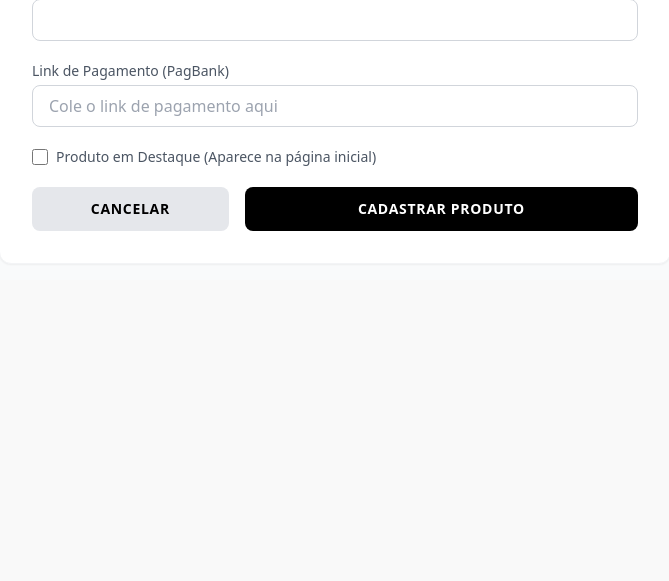
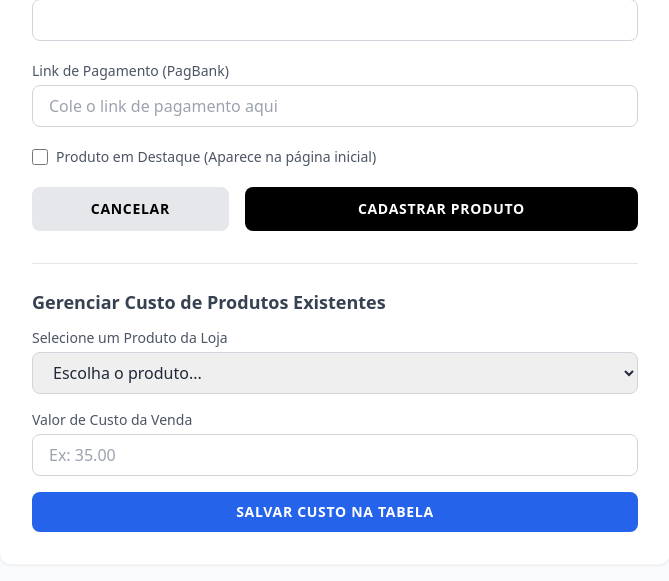
Before and after one commit to mkmayk11/story, a Flask app: page /admin/add_product in a window 1280 px wide. Shown: the part 762-1343 px from the top of the page, without its empty margins (305-974 px from the left). Before the commit the page ends 993 px from the top, so only its background shows below. Run offline with Flask 3, Linux system fonts and the light colour scheme; a user stored in the database is signed in; data that the repository does not hold is empty; some libraries are stand-ins or nearby versions.

Commit message:
Enhance add_product.html with cost management section
Added a section to manage existing product costs below the product registration form.

```diff
--- a/templates/add_product.html
+++ b/templates/add_product.html
@@ -75,5 +75,30 @@
             </button>
         </div>
     </form>
+
+    <!-- --- BARRA DE OPÇÕES DE CUSTO LOGO ABAIXO DO BOTÃO DE CADASTRAR --- -->
+    <div class="mt-8 pt-6 border-t border-gray-200">
+        <h3 class="text-lg font-semibold mb-3 text-gray-700">Gerenciar Custo de Produtos Existentes</h3>
+        <form method="POST" action="{{ url_for('add_product') }}" class="space-y-4">
+            <div>
+                <label class="block text-sm text-gray-600 mb-1">Selecione um Produto da Loja</label>
+                <select name="produto_selecionado_id" class="w-full border border-gray-300 rounded-lg px-4 py-2 focus:outline-none focus:ring-2 focus:ring-blue-500">
+                    <option value="" disabled selected>Escolha o produto...</option>
+                    {% for p in produtos %}
+                        <option value="{{ p.id }}">{{ p.nome }} (Atual: R$ {{ "%.2f"|format(p.preco) }})</option>
+                    {% endfor %}
+                </select>
+            </div>
+
+            <div>
+                <label class="block text-sm text-gray-600 mb-1">Valor de Custo da Venda</label>
+                <input type="number" step="0.01" name="custo" placeholder="Ex: 35.00" class="w-full border border-gray-300 rounded-lg px-4 py-2 focus:outline-none focus:ring-2 focus:ring-blue-500">
+            </div>
+
+            <button type="submit" class="w-full bg-blue-600 text-white py-2.5 rounded-lg hover:bg-blue-700 transition-colors uppercase text-sm tracking-wider font-bold">
+                Salvar Custo na Tabela
+            </button>
+        </form>
+    </div>
 </div>
 {% endblock %}
```
